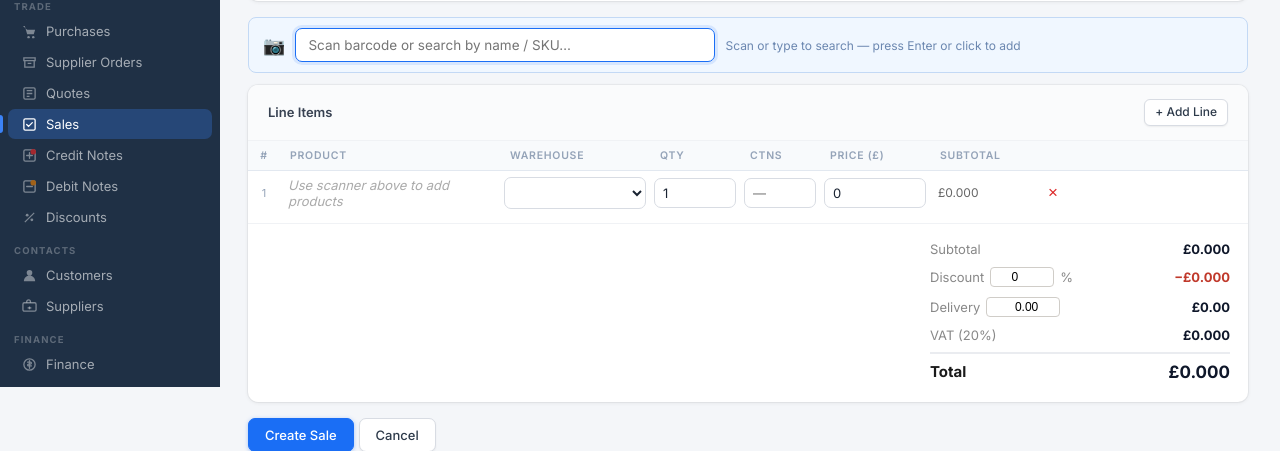
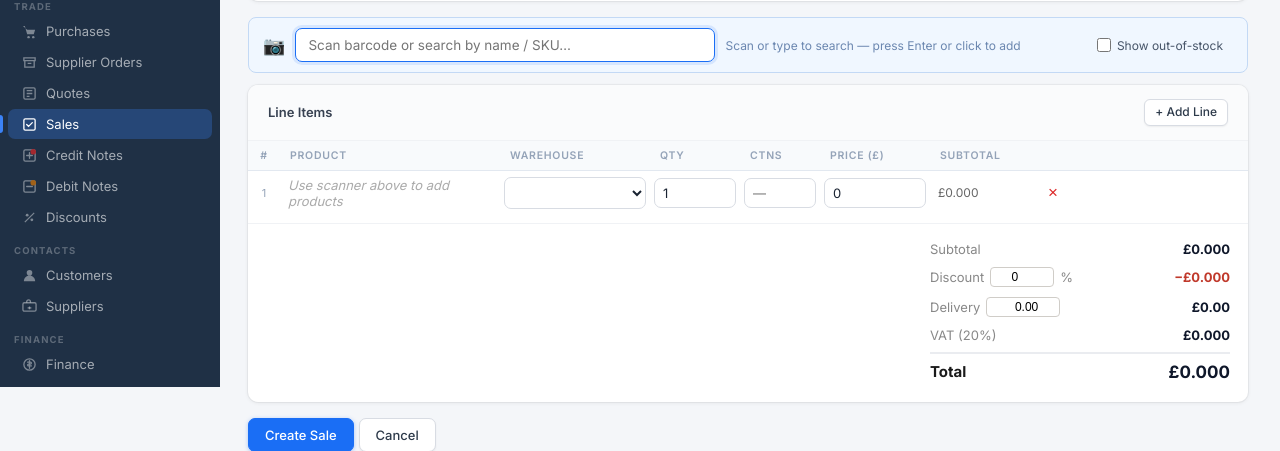
Before and after one commit to br-puri/skladpro-v2, a Flask app: page /sales/add in a window 1280 px wide. Shown: the part 413-864 px from the top of the page. Run offline with Flask 3, Linux system fonts and the light colour scheme; the visitor is signed in with stand-in values (Sample User, id 1); data that the repository does not hold is empty; parts of the project's set-up code (start-up, migrations or seed data) failed here and were passed over; some libraries are stand-ins or nearby versions.

Commit message:
Add show/hide out-of-stock toggle to invoice product search
On the sale/invoice form, the product search now hides zero/negative
stock items by default, with a "Show out-of-stock" checkbox by the
search bar to reveal them. Gated to the sale form only (li_filter_stock)
so purchase/quote forms still show all products. Exact barcode scans
still add regardless of stock.

Co-Authored-By: Claude Opus 4.8 <noreply@anthropic.com>

```diff
--- a/templates/_line_items.html
+++ b/templates/_line_items.html
@@ -29,6 +29,12 @@
     <div class="scan-dropdown" id="scanDropdown"></div>
   </div>
   <span style="font-size:12px;color:#6b87b0">Scan or type to search — press Enter or click to add</span>
+  {% if li_filter_stock %}
+  <label style="display:flex;align-items:center;gap:6px;font-size:12px;color:#475569;cursor:pointer;margin-left:auto;white-space:nowrap">
+    <input type="checkbox" id="showOutOfStock" onchange="if(barcodeInput.value.trim())barcodeInput.dispatchEvent(new Event('input'))" style="width:14px;height:14px;accent-color:#1a6ef5">
+    Show out-of-stock
+  </label>
+  {% endif %}
   <span id="scanFeedback" style="font-size:13px;font-weight:500"></span>
 </div>
 
@@ -352,10 +358,15 @@ barcodeInput.addEventListener('input', function() {
   if (!q) { closeScanDropdown(); return; }
   scannerTimer = setTimeout(() => {
     const lower = q.toLowerCase();
-    const matches = products.filter(p =>
-      p.name.toLowerCase().includes(lower) ||
-      (p.sku || '').toLowerCase().includes(lower) ||
-      (p.barcode || '').includes(q));
+    const toggle = document.getElementById('showOutOfStock');   // present only on the sale form
+    const hideOOS = toggle && !toggle.checked;                  // default: hide zero/negative stock
+    const matches = products.filter(p => {
+      const textMatch = p.name.toLowerCase().includes(lower) ||
+        (p.sku || '').toLowerCase().includes(lower) ||
+        (p.barcode || '').includes(q);
+      const inStock = (parseFloat(p.stock_total) || 0) > 0;
+      return textMatch && (!hideOOS || inStock);
+    });
     const exact = products.find(p => p.barcode === q || p.sku === q);
     if (exact && q.length >= 6) { addProductById(exact.id, 1); }
     else { renderScanDropdown(matches); }
--- a/templates/sale_form.html
+++ b/templates/sale_form.html
@@ -63,6 +63,7 @@
   {% set li_discount    = sale['discount']|int if sale and sale['discount'] else 0 %}
   {% set li_show_delivery = True %}
   {% set li_delivery    = sale['delivery_charge'] if sale and sale['delivery_charge'] else 0 %}
+  {% set li_filter_stock = True %}
   {% include '_line_items.html' %}
 
   <script>
```
